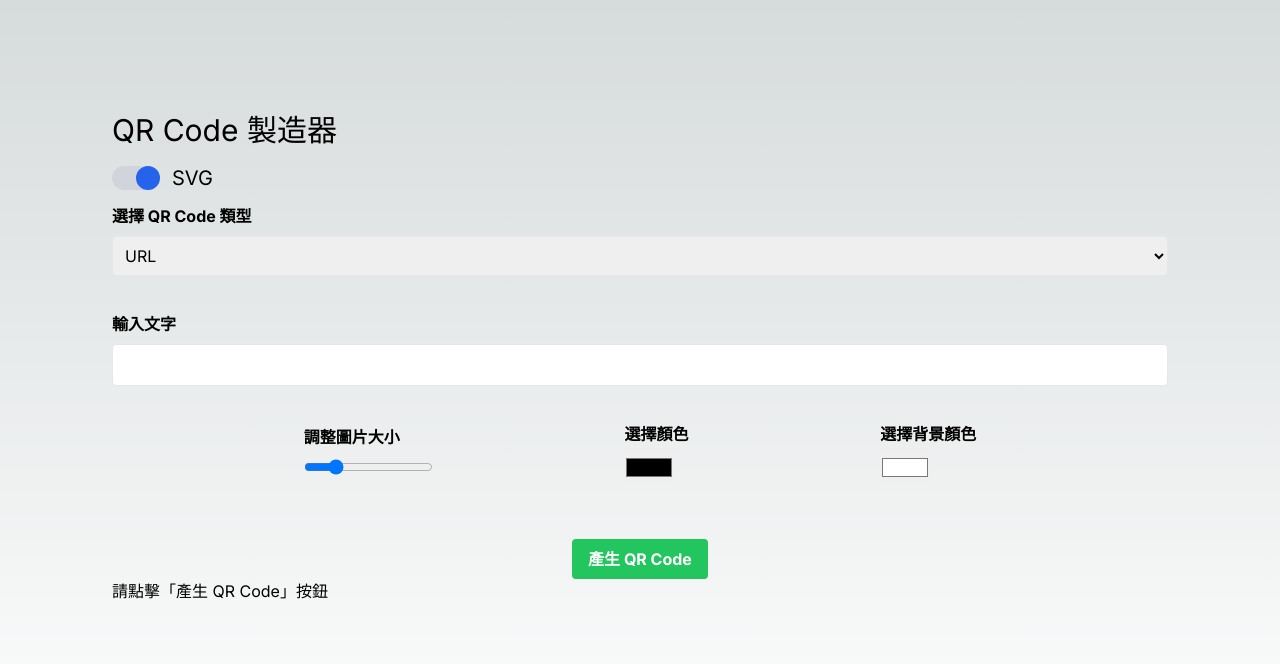
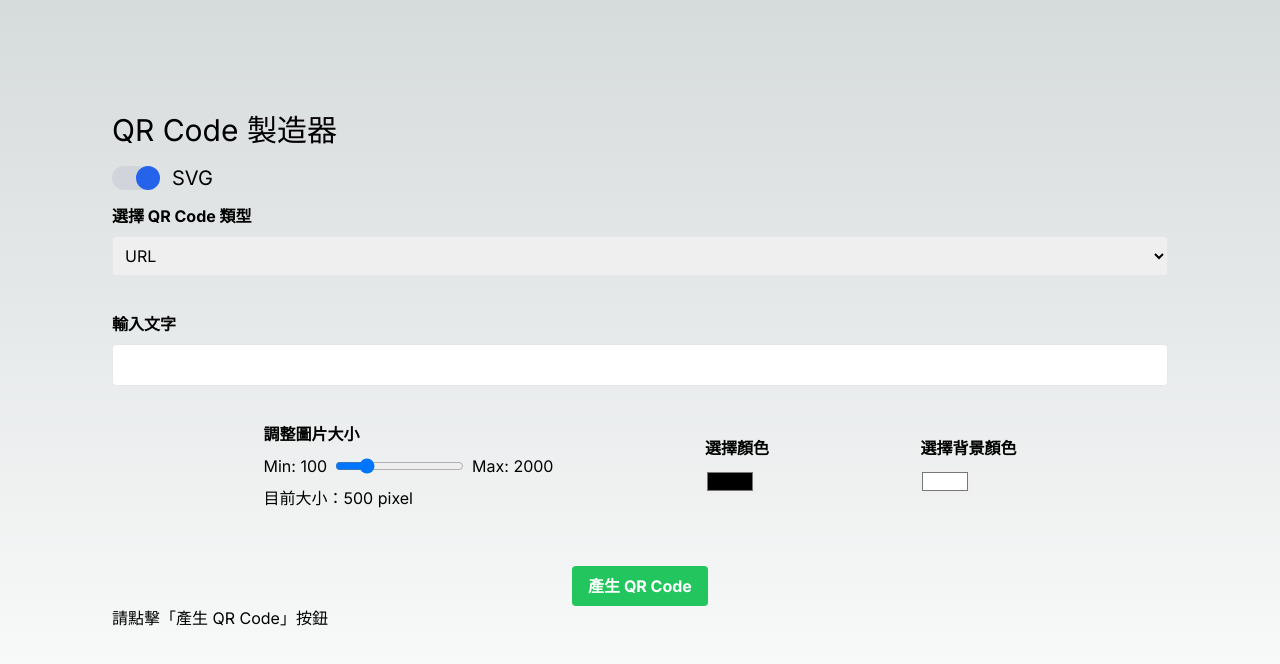
Before and after one commit to bucky0112/qrcode-nextjs, a Next.js app: page / in a window 1280 px wide. Both pictures are taken after a click on the checkbox 116 px from the left and 178 px from the top of the page. Shown: the top 664 px of the page. Built offline with nearby package versions, Linux system fonts and the light colour scheme; no server answers.

Commit message:
Refactor SizeSlider component to include a range input for adjusting the image size, update the value of qrSize in useState, and display the current size of the image in pixels

```diff
--- a/app/components/SizeSlider.tsx
+++ b/app/components/SizeSlider.tsx
@@ -1,25 +1,39 @@
 import { FC } from 'react'
 import { UseFormRegister, UseFormSetValue } from 'react-hook-form'
 import { SvgFormInputs } from './CreateSvgForm'
+import useStore from '../store/index'
 
 interface SizeSliderProps {
   register: UseFormRegister<SvgFormInputs>
   setValue: UseFormSetValue<SvgFormInputs>
 }
 
-const SizeSlider: FC<SizeSliderProps> = ({ register, setValue }) => (
+const SizeSlider: FC<SizeSliderProps> = ({ register, setValue }) => {
+  const { qrSize, setQrSize } = useStore()
+
+  return (
     <div className='mb-4'>
       <label className='block font-bold mb-2'>調整圖片大小</label>
+      <div className='flex'>
+        <span>Min: 100</span>
         <input
           type='range'
           min='100'
           max='2000'
+          value={qrSize}
           {...register('qrSize')}
+          className='mx-2'
           onChange={(e) => {
-        setValue('qrSize', parseInt(e.target.value, 10))
+            const newSize = parseInt(e.target.value, 10)
+            setValue('qrSize', newSize)
+            setQrSize(newSize)
           }}
         />
+        <span>Max: 2000</span>
+      </div>
+      <div className='mt-2'>目前大小：{qrSize} pixel</div>
     </div>
   )
+}
 
 export default SizeSlider
--- a/app/page.tsx
+++ b/app/page.tsx
@@ -6,7 +6,7 @@ import CreatePngForm from './components/CreatePngForm'
 import Switcher from './components/Switcher'
 
 export default function Home() {
-  const { imgSrc, errorsFromForm, selectedFormat } = useStore()
+  const { imgSrc, errorsFromForm, selectedFormat, qrSize } = useStore()
   const hasErrors = Object.keys(errorsFromForm).length > 0
 
   return (
@@ -19,7 +19,7 @@ export default function Home() {
         </div>
         {imgSrc && Object.keys(errorsFromForm).length < 1 ? (
           <div className='flex justify-center mt-10'>
-            <Image src={imgSrc} width={500} height={500} alt='QR Code Image' />
+            <Image src={imgSrc} width={qrSize} height={qrSize} alt='QR Code Image' />
           </div>
         ) : (
           <p>{hasErrors ? '請輸入正確的資訊' : '請點擊「產生 QR Code」按鈕'}</p>
--- a/app/store/index.ts
+++ b/app/store/index.ts
@@ -2,11 +2,11 @@ import { create } from 'zustand'
 import { FieldError } from 'react-hook-form'
 
 type ErrorType = {
-  text?: FieldError;
-  qrType?: FieldError;
-  qrSize?: FieldError;
-  qrColor?: FieldError;
-  qrBgColor?: FieldError;
+  text?: FieldError
+  qrType?: FieldError
+  qrSize?: FieldError
+  qrColor?: FieldError
+  qrBgColor?: FieldError
 }
 
 interface Store {
@@ -16,6 +16,8 @@ interface Store {
   setErrors: (errors: ErrorType) => void
   selectedFormat: string
   setSelectedFormat: (format: string) => void
+  qrSize: number
+  setQrSize: (size: number) => void
 }
 const useStore = create<Store>((set) => ({
   imgSrc: null,
@@ -24,6 +26,8 @@ const useStore = create<Store>((set) => ({
   setErrors: (errors) => set({ errorsFromForm: errors }),
   selectedFormat: 'PNG',
   setSelectedFormat: (format) => set({ selectedFormat: format }),
+  qrSize: 500,
+  setQrSize: (size) => set({ qrSize: size }),
 }))
 
 export default useStore
```
Lines whose indentation alone changed are shown as unchanged.
